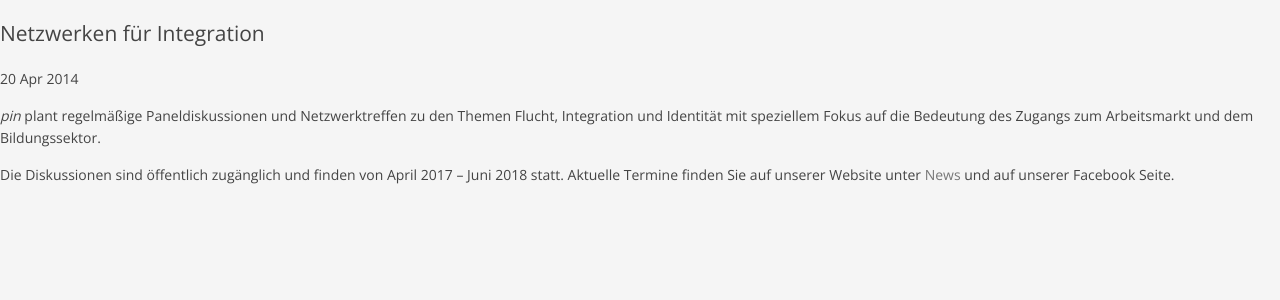
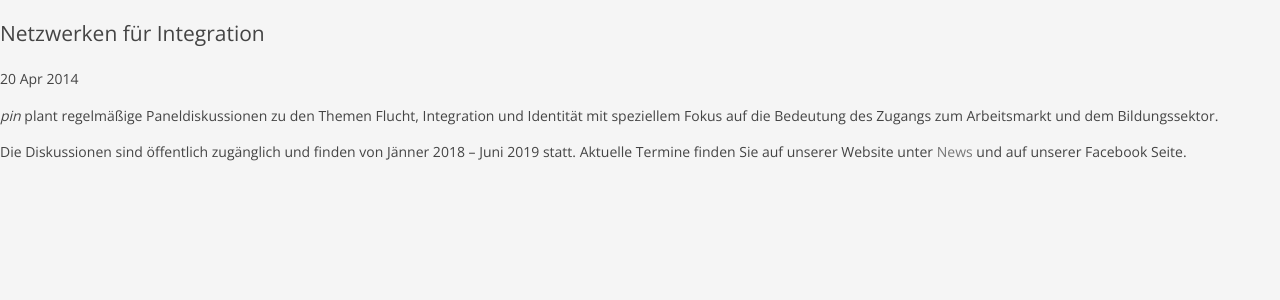
Before and after one commit to pinverein/anna-laura, a Jekyll site: the page built from _posts/de/projects/2014-04-20-projekt_2.md, in a window 1280 px wide. Shown: the top 300 px of the page. Built offline with Jekyll 4.4.1, drawn with Linux system fonts in a browser that asks for light colours; comment, search, counter and statistics services are not loaded.

Commit message:
Update 2014-04-20-projekt_2.md

```diff
--- a/_posts/de/projects/2014-04-20-projekt_2.md
+++ b/_posts/de/projects/2014-04-20-projekt_2.md
@@ -8,6 +8,6 @@ image: /assets/img/project_network.jpg
 
 ---
 
-*pin* plant regelmäßige Paneldiskussionen und Netzwerktreffen zu den Themen Flucht, Integration und Identität mit speziellem Fokus auf die Bedeutung des Zugangs zum Arbeitsmarkt und dem Bildungssektor.
+*pin* plant regelmäßige Paneldiskussionen zu den Themen Flucht, Integration und Identität mit speziellem Fokus auf die Bedeutung des Zugangs zum Arbeitsmarkt und dem Bildungssektor.
 
-Die Diskussionen sind öffentlich zugänglich und finden von April 2017 – Juni 2018 statt. Aktuelle Termine finden Sie auf unserer Website unter <a class='scroll-on-page-link' href='#start'>News</a> und auf unserer Facebook Seite.
+Die Diskussionen sind öffentlich zugänglich und finden von Jänner 2018 – Juni 2019 statt. Aktuelle Termine finden Sie auf unserer Website unter <a class='scroll-on-page-link' href='#start'>News</a> und auf unserer Facebook Seite.
```
